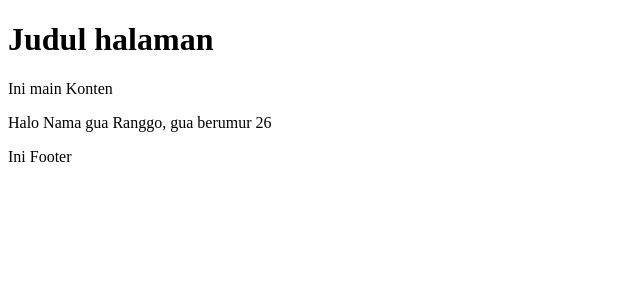
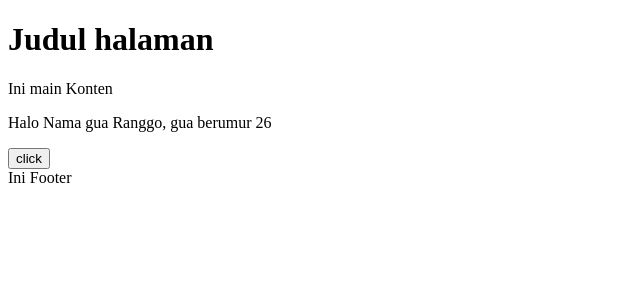
Before and after one commit to KenapaCoding/vue-full-course, a Vue app: page / in a window 1280 px wide. Shown: the top 300 px of the page, without its empty margins (0-640 px from the left). Built offline with nearby package versions, Linux system fonts and the light colour scheme.

Commit message:
materi: emit

```diff
--- a/src/App.vue
+++ b/src/App.vue
@@ -61,13 +61,15 @@ import Layout from './components/layout/Layout.vue';
 //     done: true
 //   }
 // ]);
-
+function callback(text){
+  console.log(`button di children di clik user , ${text}`)
+}
 
 </script>
 
 <template>
 
-  <Layout>
+  <Layout @some-event="callback">
     <template #header>
       <h1>Judul halaman</h1>
     </template>
--- a/src/components/layout/Layout.vue
+++ b/src/components/layout/Layout.vue
@@ -5,7 +5,11 @@
 
     <main>
         <slot :user="user"></slot>
+        <!-- <button @click="$emit('someEvent', 'test 123')">click</button> -->
+        <button @click="handleClick">click</button>
     </main>
+
+
 
     <footer>
         <slot name="footer">Ini Footer</slot>
@@ -17,4 +21,9 @@
         name : "Ranggo",
         age : 26
     }
+    const emit = defineEmits(["someEvent"])
+
+    function handleClick(){
+        emit('someEvent', 'test 123')
+    }
 </script>
```
